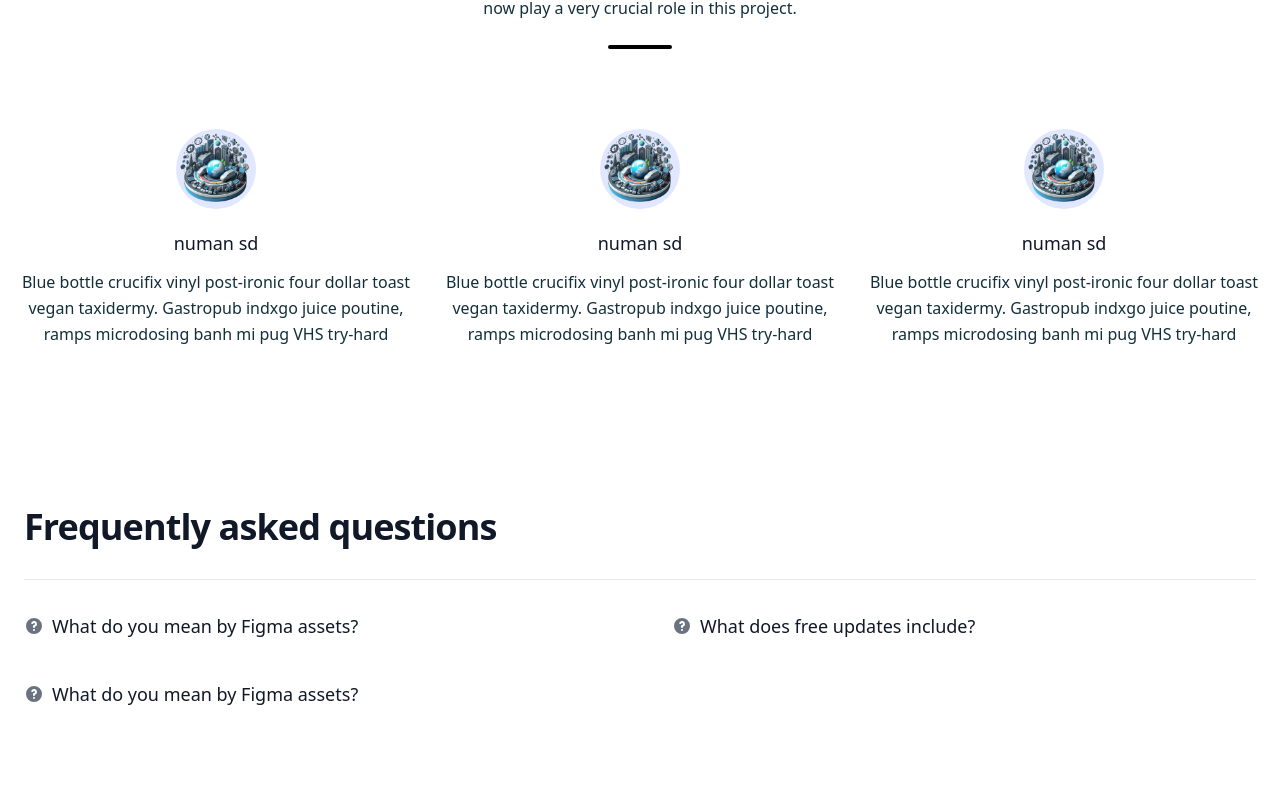
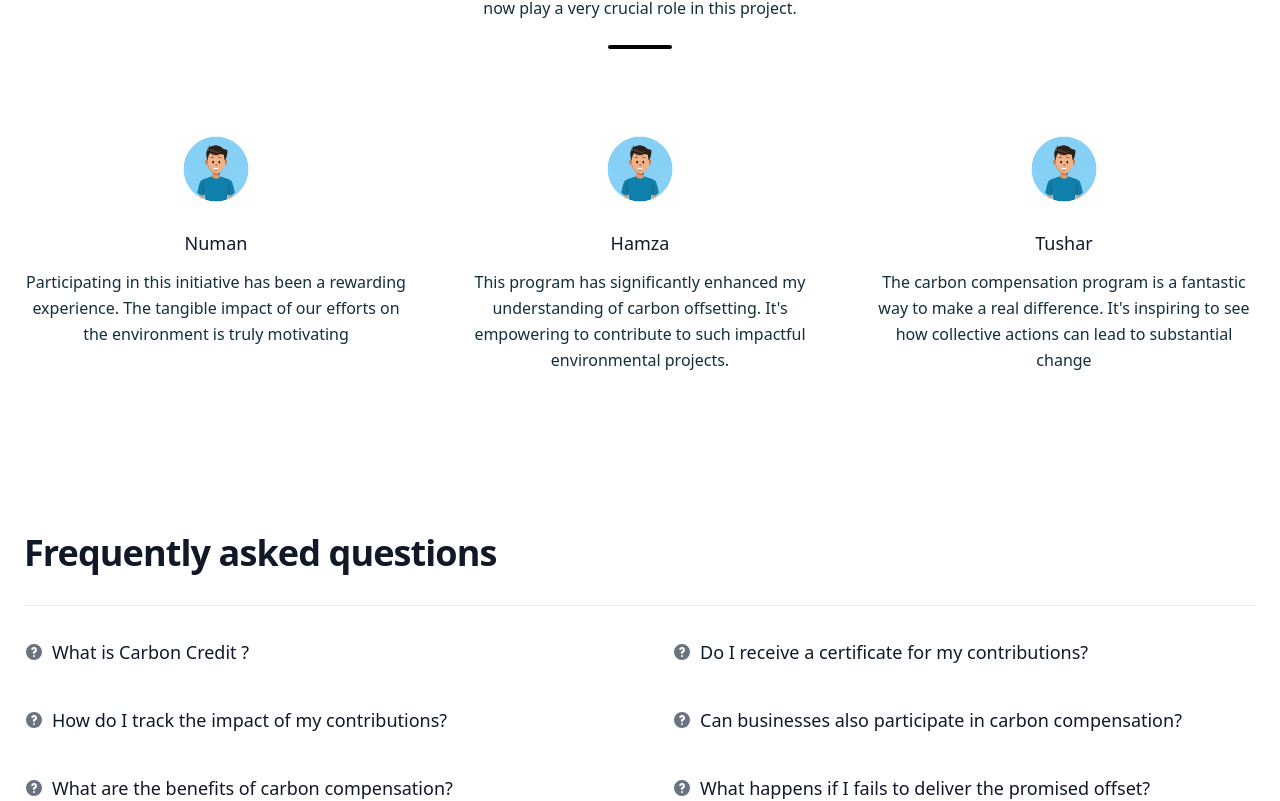
Before and after one commit to NumaanSayyed/carbon_compensation, a React (Vite) app: page / in a window 1280 px wide. Shown: the part 2899-3700 px from the top of the page. Built offline with nearby package versions, Linux system fonts and the light colour scheme.

Commit message:
small changes have been done

```diff
--- a/src/Authentication/ServiceProviderLogin.tsx
+++ b/src/Authentication/ServiceProviderLogin.tsx
@@ -113,9 +113,9 @@ function ServiceProviderLogin() {
 
                     <p className="mt-10 text-center text-sm text-gray-500">
                         Already have an account?{" "}
-                        <Link to="/login" className="font-semibold leading-6 text-indigo-600 hover:text-indigo-500">
-                            Sign In
-                        </Link>
+                        <Link to="/register" className="font-semibold leading-6 text-indigo-600 hover:text-indigo-500">
+Sign up
+                </Link>
                     </p>
                 </form>
             </div>
--- a/src/components/FAQ.tsx
+++ b/src/components/FAQ.tsx
@@ -3,19 +3,34 @@ import { useState } from 'react';
 function FAQ() {
     const FAQ1 = [
         {
-            question: "What do you mean by Figma assets?",
-            answer: "You will have access to download the full Figma project including all of the pages, the components, responsive pages, and also the icons, illustrations, and images included in the screens."
+            question: "What is Carbon Credit ?",
+            answer: "It's a credit which you get for each project you do by the service provider under which you doing that program,Initially you get -1000 points and as you contribute something for the enviornment it moves towards positive"
         },
         {
-            question: "What do you mean by Figma assets?",
-            answer: "You will have access to download the full Figma project including all of the pages, the components, responsive pages, and also the icons, illustrations, and images included in the screens."
+            question: "How do I track the impact of my contributions?",
+            answer: "You will get the carbon cre"
         },
+        {
+            question: "What are the benefits of carbon compensation?",
+            answer: "First of all you save the earth, and for the student who enrolled for the program will also get completion certificate of internship "
+        },
+
+
     ];
     const FAQ2 = [
+
         {
-            question: "What does free updates include?",
-            answer: "The free updates that will be provided are based on the roadmap that we have laid out for this project. It is also possible that we will provide extra updates outside of the roadmap as well."
-        }
+            question: "Do I receive a certificate for my contributions?",
+            answer: "Yes, participants often receive certificates acknowledging that they have done contributed/perform activity which impacts to the enviornment."
+        },
+        {
+            question: "Can businesses also participate in carbon compensation?",
+            answer: "Our participant's are not only limited just with students, each person has responsibility to save the enviornment."
+        },
+        {
+            question: "What happens if I fails to deliver the promised offset?",
+            answer: "In such case you won't get the certificate "
+        },
     ];
 
     const [visibleFAQ, setVisibleFAQ] = useState<number | null>(null);
--- a/src/components/Features.tsx
+++ b/src/components/Features.tsx
@@ -1,19 +1,19 @@
 import  { useState } from 'react';
-import carbon from '../assets/carbon_compensation.png';
+import person from '../assets/person.jpg';
 
 function Features() {
   const users = [
     {
-      stud_name: "numan sd",
-      feedback: "Blue bottle crucifix vinyl post-ironic four dollar toast vegan taxidermy. Gastropub indxgo juice poutine, ramps microdosing banh mi pug VHS try-hard"
+      stud_name: "Numan ",
+      feedback: "Participating in this initiative has been a rewarding experience. The tangible impact of our efforts on the environment is truly motivating "
     },
     {
-      stud_name: "numan sd",
-      feedback: "Blue bottle crucifix vinyl post-ironic four dollar toast vegan taxidermy. Gastropub indxgo juice poutine, ramps microdosing banh mi pug VHS try-hard"
+      stud_name: "Hamza",
+      feedback: "This program has significantly enhanced my understanding of carbon offsetting. It's empowering to contribute to such impactful environmental projects."
     },
     {
-      stud_name: "numan sd",
-      feedback: "Blue bottle crucifix vinyl post-ironic four dollar toast vegan taxidermy. Gastropub indxgo juice poutine, ramps microdosing banh mi pug VHS try-hard"
+      stud_name: "Tushar",
+      feedback: "The carbon compensation program is a fantastic way to make a real difference. It's inspiring to see how collective actions can lead to substantial change"
     },
   ];
 
@@ -43,7 +43,7 @@ function Features() {
               {users.map((data, index) => (
                 <div key={index} className="p-4 md:w-1/3 text-center">
                   <div className="w-20 h-20 inline-flex items-center justify-center rounded-full bg-indigo-100 text-indigo-500 mb-5 flex-shrink-0">
-                    <img src={carbon} alt="" />
+                    <img src={person} alt="Person Photo" />
                   </div>
                   <div className="flex-grow">
                     <h2 className="text-gray-900 text-lg title-font font-medium mb-3">{data.stud_name}</h2>
@@ -60,7 +60,7 @@ function Features() {
                     <div key={index} className="w-full flex-shrink-0">
                       <div className="p-4 text-center">
                         <div className="w-20 h-20 inline-flex items-center justify-center rounded-full bg-indigo-100 text-indigo-500 mb-5 flex-shrink-0">
-                          <img src={carbon} alt="" />
+                          <img src={person} alt="" />
                         </div>
                         <div className="flex-grow">
                           <h2 className="text-gray-900 text-lg title-font font-medium mb-3">{data.stud_name}</h2>
@@ -71,7 +71,7 @@ function Features() {
                   ))}
                 </div>
               </div>
-              <button className="absolute top-1/2 transform -translate-y-1/2 left-0 text-black  border-0 py-2 px-4 focus:outline-none bg-gray-100 rounded-full" onClick={handlePrevTestimonial}>
+              <button className="absolute top-1/2 transform -translate-y-1/2 left-0 text-black  border-0 py-2 px-4 focus:outline-none bg-gray-50 rounded-full" onClick={handlePrevTestimonial}>
                   <svg
                     xmlns="http://www.w3.org/2000/svg"
                     className="w-6 h-6"
@@ -88,7 +88,7 @@ function Features() {
                   </svg>
 
               </button>
-              <button className="absolute top-1/2 transform -translate-y-1/2 right-0 text-black  border-0 py-2 px-4 focus:outline-none bg-gray-100 rounded-full" onClick={handleNextTestimonial}>
+              <button className="absolute top-1/2 transform -translate-y-1/2 right-0 text-black  border-0 py-2 px-4 focus:outline-none bg-gray-50 rounded-full" onClick={handleNextTestimonial}>
                   <svg
                     xmlns="http://www.w3.org/2000/svg"
                     className="w-6 h-6"
--- a/src/components/Programs.tsx
+++ b/src/components/Programs.tsx
@@ -137,7 +137,7 @@ function Programs() {
                   >
                     Share Your Idea
                   </label>
-                  <textarea id="message" rows={4} className=" border border-gray-300 text-gray-900 text-sm rounded-lg focus:ring-primary-600  focus:border-primary-600 block w-full p-2.5 dark:border-gray-500 dark:placeholder-gray-400 dark:text-white dark:focus:ring-primary-500 dark:focus:border-primary-500" placeholder="Write your thoughts here..." defaultValue={""} />
+                  <textarea id="message" rows={4} className=" border border-gray-300 text-gray-900 text-sm rounded-lg focus:ring-primary-600  focus:border-primary-600 block w-full p-2.5 dark:border-gray-500 dark:placeholder-gray-400 dark:text-black dark:focus:ring-primary-500 dark:focus:border-primary-500" placeholder="Write your thoughts here..." defaultValue={""} />
 
 
                 </div>
```
Also changed, not shown: src/assets/person.jpg (added).
